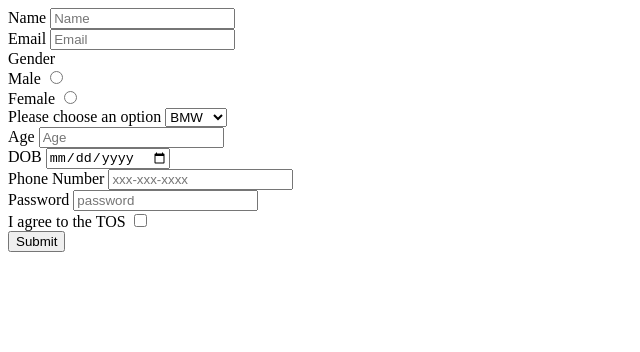
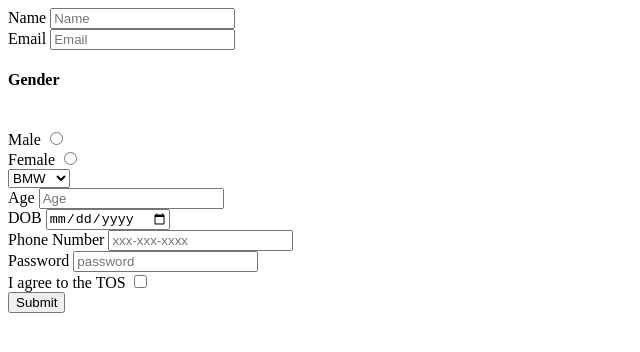
Before and after one commit to acciojob/signup-form-car-ravikshetri, a website: page main.html in a window 1280 px wide. Shown: the whole page, without its empty margins (0-640 px from the left). Drawn offline with Linux system fonts and the light colour scheme.

Commit message:
created a submission

```diff
--- a/main.html
+++ b/main.html
@@ -17,14 +17,14 @@
       <label for="email">Email</label>
       <input type="email" id="email" required placeholder="Email">
       <br>
-      Gender  <br>
+      <h4>Gender</h4>  <br>
       <label for="gender_m">Male</label>
       <input type="radio" id="gender_m" required name="gender"> <br>
       <label for="gender_f">Female</label>
       <input type="radio" id="gender_f" required name="gender">
       <br>
-      <label for="cars">Please choose an option</label>
-      <select name="" id="cars" required>
+      <label for="cars"></label>
+      <select id="cars" required placeholder="Please choose an option">
         <option>BMW</option>
         <option>Audi</option>
         <option>Toyota</option>
```
